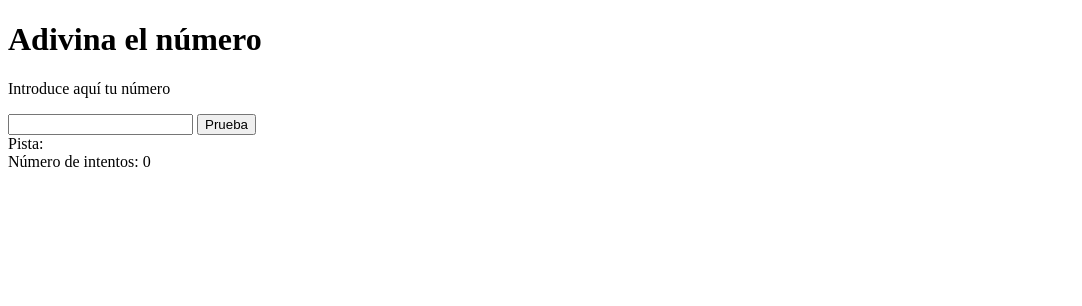
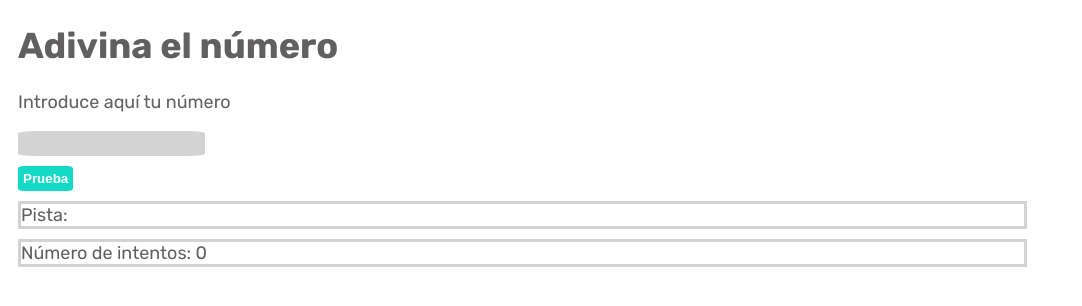
Before and after one commit to Adalab/adivinar-el-n-mero, a plain HTML site: page main.html in a window 1280 px wide. Shown: the whole page, without its empty margins (0-1082 px from the left). Drawn offline with Linux system fonts and the light colour scheme.

Commit message:
stylesheet css

```diff
--- a/main.css
+++ b/main.css
@@ -0,0 +1,45 @@
+:root {
+    --color-green: #14d9c4;
+    font-family: 'Rubik', sans-serif;
+    font-size: 18px;
+    color: rgb(97, 95, 95);
+    margin-left: 10px;
+}
+.body {
+    display: flex;
+}
+.body__number {
+    padding: 5px;
+    background-color: lightgray;
+    border: none;
+    border-radius: 10%;
+    align-items: center;
+    color:rgb(97, 95, 95);
+
+}
+.body__button {
+    padding: 5px;
+    margin-top: 10px;
+    border: none;
+    background-color: var(--color-green);
+    border-radius: 10%;
+    color: white;
+    font-weight: bold;
+    display: flex;
+
+}
+.body__clue {
+    display: flex;
+    max-width: 80%;
+    border:solid;
+    margin-top: 10px;
+    border-color: lightgray;
+    background-color: white;
+}
+.body__try {
+    display: flex;
+    max-width: 80%;
+    margin-top: 10px;
+    border: solid;
+    border-color: lightgray;
+}
--- a/main.html
+++ b/main.html
@@ -4,27 +4,28 @@
     <meta charset="UTF-8">
     <meta name="viewport" content="width=device-width, initial-scale=1.0">
     <title>Evaluación intermedia</title>
+    <link rel="stylesheet" href="https://fonts.googleapis.com/css2?family=Rubik:wght@300;400;700&display=swap" >
+    <link rel="stylesheet" href="main.css">
+
 </head>
 <body>
     <header class="header">
         <h1>Adivina el número</h1>
     </header>
     <p class="body__text">Introduce aquí tu número</p>
-    <label class="body__number js_number" for="js_number">
-        <input id="js_number" class="js_number_holder" type="text" placeholder="">
+    <label class="body__numbers js_number" for="js_number">
+        <input id="js_number" class="body__number js_number_holder" type="text" placeholder="">
     </label>
-
-    </div>
     <button class="body__button js_button">
         Prueba
     </button>
-    <section>
-        <label class="body__clue js_clue" for="js_clue">
+    <section class="body__clue">
+        <label class="js_clue" for="js_clue">
             Pista:
         </label>
     </section>
-    <section>
-        <label class="body__try js_try" for="js_try">
+    <section class="body__try">
+        <label class="js_try" for="js_try">
             Número de intentos: 0
         </label>
     </section>
```
